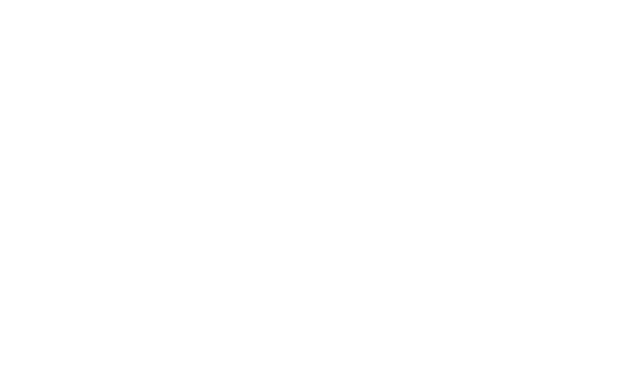
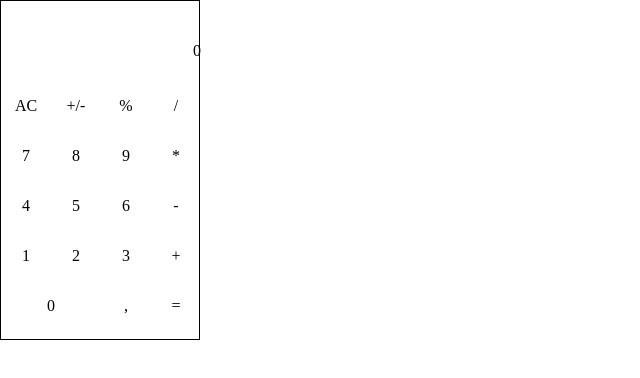
Before and after one commit to fromNullTo1/calc, a plain HTML site: page index.html in a window 1280 px wide. Shown: the whole page, without its empty margins (0-640 px from the left). Drawn offline with Linux system fonts and the light colour scheme.

Commit message:
feat: add calc layout

```diff
--- a/index.html
+++ b/index.html
@@ -9,6 +9,33 @@
 </head>
 <body>
 
+  <div class="wrapper">
+    <div class="calc">
+      <div class="title-bar"></div>
+      <div class="result">0</div>
+      <div class="ac">AC</div>
+      <div class="sign">+/-</div>
+      <div class="per">%</div>
+      <div class="div">/</div>
+      <div class="num7">7</div>
+      <div class="num8">8</div>
+      <div class="num9">9</div>
+      <div class="mult">*</div>
+      <div class="num4">4</div>
+      <div class="num5">5</div>
+      <div class="num6">6</div>
+      <div class="sub">-</div>
+      <div class="num1">1</div>
+      <div class="num2">2</div>
+      <div class="num3">3</div>
+      <div class="add">+</div>
+      <div class="num0">0</div>
+      <div class="com">,</div>
+      <div class="eq">=</div>
+    </div>
+  </div>
+
+
   <script src="js/script.js"></script>
 </body>
 </html>
--- a/scss/style.scss
+++ b/scss/style.scss
@@ -0,0 +1,87 @@
+html {
+  box-sizing: border-box;
+}
+
+*,
+*::after,
+*::before {
+  box-sizing: inherit;
+}
+
+ul[class],
+ol[class] {
+  padding: 0;
+}
+
+ul[class] {
+  list-style: none;
+}
+
+body {
+  margin: 0;
+  padding: 0;
+}
+
+// .calc {
+//   width: 300px;
+//   height: 400px;
+//   display: grid;
+//   grid-template-areas:
+//     'title-bar title-bar title-bar title-bar'
+//     'result result result result'
+//     'ac sign per div'
+//     'num7 num8 num9 mult'
+//     'num4 num5 num6 sub'
+//     'num1 num2 num3 add'
+//     'num0 num0 com eq'
+//   ;
+//   border: 1px solid #000;
+// }
+
+// .title-bar {
+//   grid-area: title-bar;
+// }
+
+// .result {
+//   grid-area: result;
+//   display: flex;
+//   justify-self: end;
+// }
+
+// .ac {
+//   grid-area: ac;
+// }
+
+// .sign {
+
+// }
+
+
+.calc {
+  width: 200px;
+  height: 340px;
+  display: grid;
+  grid-template: 20px 60px repeat(5, 50px) / repeat(4, 50px);
+  border: 1px solid #000;
+}
+
+.title-bar {
+  grid-column: 1 / -1;
+}
+
+.result {
+  display: flex;
+  justify-self: end;
+  grid-column: span 4;
+}
+
+
+.num0 {
+  grid-column: span 2;
+}
+
+.calc div {
+  display: flex;
+  justify-content: center;
+  align-items: center;
+}
```
Also changed, not shown: css/style.css.
